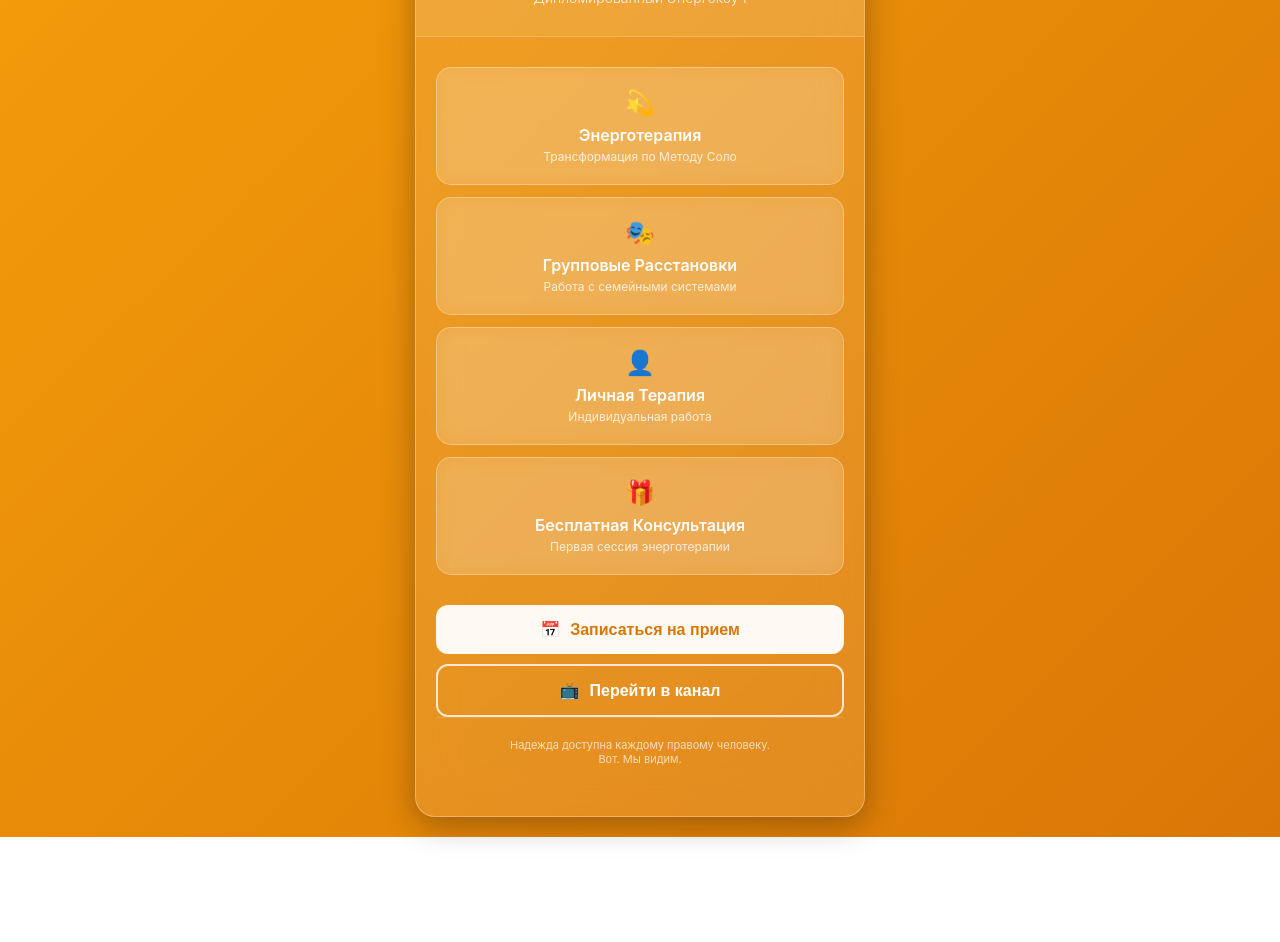
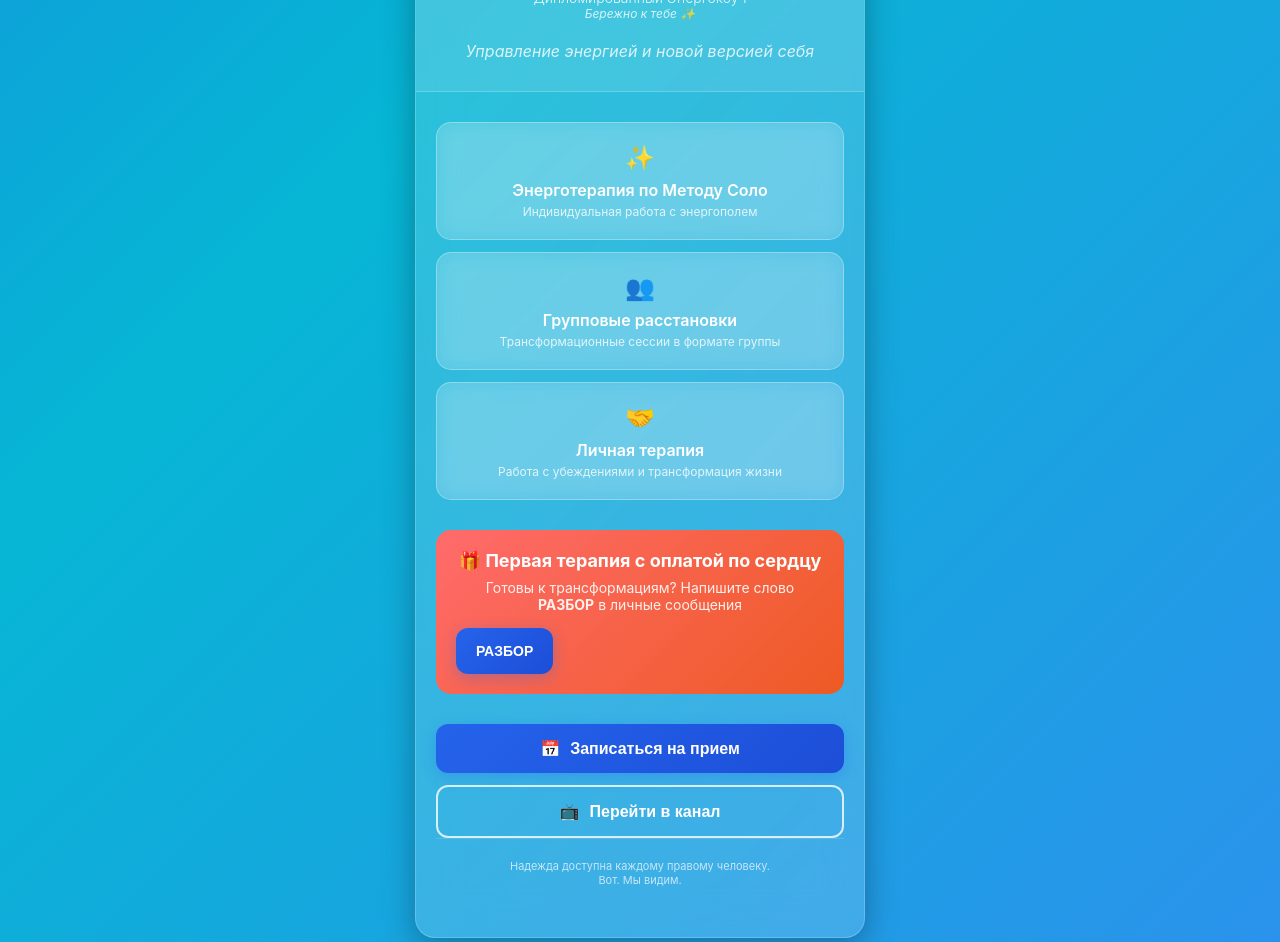
Before and after one commit to JXmm/elina-miniapp, a plain HTML site: page index.html in a window 1280 px wide. Shown: the part 208-1150 px from the top of the page. Before the commit the page ends 1045 px from the top, so only its background shows below. Drawn offline with Linux system fonts and the light colour scheme.

Commit message:
update-design

```diff
--- a/index.html
+++ b/index.html
@@ -26,7 +26,9 @@
 
         body {
             font-family: -apple-system, BlinkMacSystemFont, 'Segoe UI', Roboto, 'Helvetica Neue', Arial, sans-serif;
-            background: linear-gradient(135deg, #f59e0b 0%, #d97706 100%);
+            background: linear-gradient(135deg, #2563eb, #06b6d4, #3b82f6);
+            background-size: 200% 200%;
+            animation: gradientShift 8s ease-in-out infinite;
             color: white;
             min-height: 100vh;
             display: flex;
@@ -35,13 +37,19 @@
             padding: 20px;
         }
 
+        @keyframes gradientShift {
+            0% { background-position: 0% 50%; }
+            50% { background-position: 100% 50%; }
+            100% { background-position: 0% 50%; }
+        }
+
         .mini-app {
             max-width: 450px;
             width: 100%;
-            background: rgba(255, 255, 255, 0.1);
+            background: rgba(255, 255, 255, 0.15);
             border-radius: 20px;
             backdrop-filter: blur(20px);
-            border: 1px solid rgba(255, 255, 255, 0.3);
+            border: 1px solid rgba(255, 255, 255, 0.2);
             overflow: hidden;
             box-shadow: 0 8px 32px rgba(0, 0, 0, 0.3);
         }
@@ -61,6 +69,12 @@
             border: 3px solid rgba(255, 255, 255, 0.8);
             object-fit: cover;
             display: block;
+            animation: pulse 2s ease-in-out infinite;
+        }
+
+        @keyframes pulse {
+            0%, 100% { transform: scale(1); }
+            50% { transform: scale(1.05); }
         }
 
         .name {
@@ -74,6 +88,13 @@
             font-size: 14px;
             opacity: 0.9;
             font-weight: 300;
+        }
+
+        .subtitle {
+            font-size: 12px;
+            opacity: 0.8;
+            margin-bottom: 20px;
+            font-style: italic;
         }
 
         .content {
@@ -95,12 +116,30 @@
             transition: all 0.3s ease;
             border: 1px solid rgba(255, 255, 255, 0.3);
             backdrop-filter: blur(10px);
+            position: relative;
+        }
+
+        .service-card:before {
+            content: '';
+            position: absolute;
+            top: 0;
+            left: 0;
+            right: 0;
+            bottom: 0;
+            background: linear-gradient(45deg, transparent, rgba(255, 255, 255, 0.1), transparent);
+            border-radius: 15px;
+            opacity: 0;
+            transition: opacity 0.3s ease;
+        }
+
+        .service-card:hover:before {
+            opacity: 1;
         }
 
         .service-card:hover {
             background: rgba(255, 255, 255, 0.25);
-            transform: translateY(-2px);
-            box-shadow: 0 4px 20px rgba(0, 0, 0, 0.2);
+            transform: translateY(-3px) scale(1.02);
+            box-shadow: 0 6px 25px rgba(0, 0, 0, 0.3);
         }
 
         .service-icon {
@@ -119,6 +158,25 @@
             opacity: 0.8;
         }
 
+        .special-offer {
+            background: linear-gradient(135deg, #ff6b6b, #ee5a24);
+            color: white;
+            border-radius: 15px;
+            padding: 20px;
+            text-align: center;
+            margin-bottom: 30px;
+        }
+
+        .special-offer h3 {
+            font-size: 18px;
+            margin-bottom: 8px;
+        }
+
+        .special-offer p {
+            font-size: 14px;
+            opacity: 0.9;
+        }
+
         .footer {
             text-align: center;
             padding: 20px;
@@ -129,7 +187,7 @@
 
         .action-buttons {
             display: grid;
-            gap: 10px;
+            gap: 12px;
             margin-top: 30px;
         }
 
@@ -146,16 +204,35 @@
             cursor: pointer;
             transition: all 0.3s ease;
             border: none;
+            position: relative;
+            overflow: hidden;
+        }
+
+        .btn:before {
+            content: '';
+            position: absolute;
+            top: 0;
+            left: -100%;
+            width: 100%;
+            height: 100%;
+            background: linear-gradient(90deg, transparent, rgba(255, 255, 255, 0.2), transparent);
+            transition: left 0.5s ease;
+        }
+
+        .btn:hover:before {
+            left: 100%;
         }
 
         .btn-primary {
-            background: rgba(255, 255, 255, 0.95);
-            color: #d97706;
+            background: linear-gradient(135deg, #2563eb, #1d4ed8);
+            color: white;
+            box-shadow: 0 4px 15px rgba(37, 99, 235, 0.3);
         }
 
         .btn-primary:hover {
-            background: rgba(255, 255, 255, 1);
-            transform: scale(1.02);
+            background: linear-gradient(135deg, #1d4ed8, #1e3a8a);
+            transform: translateY(-2px);
+            box-shadow: 0 6px 20px rgba(37, 99, 235, 0.4);
         }
 
         .btn-outline {
@@ -166,7 +243,14 @@
 
         .btn-outline:hover {
             background: rgba(255, 255, 255, 0.1);
-            transform: scale(1.02);
+            transform: translateY(-2px);
+            box-shadow: 0 4px 15px rgba(255, 255, 255, 0.2);
+        }
+
+        .mission {
+            font-style: italic;
+            opacity: 0.8;
+            margin-top: 10px;
         }
 
         /* Success message animation */
@@ -223,33 +307,35 @@
             <img src="elina-photo.png" alt="Элина Гонцова" class="avatar" onerror="console.log('Photo failed'); this.style.display='none';">
             <div class="name">Элина Гонцова</div>
             <div class="title">Дипломированный Энергокоуч</div>
+            <div class="subtitle">Бережно к тебе ✨</div>
+            <div class="mission">Управление энергией и новой версией себя</div>
         </div>
 
         <div class="content">
             <div class="services">
                 <div class="service-card" onclick="selectService('energy-therapy')">
-                    <div class="service-icon">💫</div>
-                    <div class="service-title">Энерготерапия</div>
-                    <div class="service-desc">Трансформация по Методу Соло</div>
+                    <div class="service-icon">✨</div>
+                    <div class="service-title">Энерготерапия по Методу Соло</div>
+                    <div class="service-desc">Индивидуальная работа с энергополем</div>
                 </div>
 
                 <div class="service-card" onclick="selectService('consultation')">
-                    <div class="service-icon">🎭</div>
-                    <div class="service-title">Групповые Расстановки</div>
-                    <div class="service-desc">Работа с семейными системами</div>
+                    <div class="service-icon">👥</div>
+                    <div class="service-title">Групповые расстановки</div>
+                    <div class="service-desc">Трансформационные сессии в формате группы</div>
                 </div>
 
                 <div class="service-card" onclick="selectService('personal')">
-                    <div class="service-icon">👤</div>
-                    <div class="service-title">Личная Терапия</div>
-                    <div class="service-desc">Индивидуальная работа</div>
+                    <div class="service-icon">🤝</div>
+                    <div class="service-title">Личная терапия</div>
+                    <div class="service-desc">Работа с убеждениями и трансформация жизни</div>
+                </div>
             </div>
 
-                <div class="service-card" onclick="selectService('free-session')">
-                    <div class="service-icon">🎁</div>
-                    <div class="service-title">Бесплатная Консультация</div>
-                    <div class="service-desc">Первая сессия энерготерапии</div>
-                </div>
+            <div class="special-offer">
+                <h3>🎁 Первая терапия с оплатой по сердцу</h3>
+                <p>Готовы к трансформациям? Напишите слово <strong>РАЗБОР</strong> в личные сообщения</p>
+                <button class="btn btn-primary" onclick="sendData('razbor')" style="margin-top: 15px; font-size: 14px;">РАЗБОР</button>
             </div>
 
             <div class="action-buttons">
@@ -324,34 +410,40 @@
             };
 
             try {
-                if (isInTelegram && tg && tg.sendData) {
-                    // Send to Telegram Bot
-                    tg.sendData(JSON.stringify(data));
-
-                    // Show success notification
-                    showSuccess();
-                } else {
-                    // Fallback for web/browser view
-                    const fallbackUrls = {
+                const urls = {
                     'book_session': 'https://t.me/elina_goncova?text=Хочу+записаться+на+терапию',
                     'channel': 'https://t.me/energy_elina',
                     'interested_energy-therapy': 'https://t.me/elina_goncova?text=Интересует+энерготерапия',
                     'interested_consultation': 'https://t.me/elina_goncova?text=Интересуют+расстановки',
                     'interested_personal': 'https://t.me/elina_goncova?text=Хочу+личную+терапию',
-                        'interested_free-session': 'https://t.me/elina_goncova?start=free_consultation'
+                    'interested_free-session': 'https://t.me/elina_goncova?start=free_consultation',
+                    'razbor': 'https://t.me/elina_goncova?text=РАЗБОР'
                 };
 
-                    if (fallbackUrls[action]) {
-                        window.open(fallbackUrls[action], '_blank');
+                if (urls[action]) {
+                    if (isInTelegram && tg && tg.openLink) {
+                        // Правильный способ abrir ссылок в Telegram Mini App
+                        tg.openLink(urls[action], { try_instant_view: false });
+                    } else {
+                        // Browser fallback
+                        window.open(urls[action], '_blank');
                     }
 
-                    // Show success in browser
-                    showSuccess('В Telegram сработает лучше! 😉');
+                    // Отправить данные в бот если возможно
+                    if (isInTelegram && tg && tg.sendData) {
+                        tg.sendData(JSON.stringify(data));
+                    }
+
+                    showSuccess();
                 }
             } catch (error) {
                 console.error('Error sending data:', error);
                 // Force fallback
+                if (isInTelegram && tg && tg.openTelegramLink) {
+                    tg.openTelegramLink('https://t.me/elina_goncova');
+                } else {
                     window.open('https://t.me/elina_goncova', '_blank');
+                }
             }
         }
 
```
Lines whose indentation alone changed are shown as unchanged.
